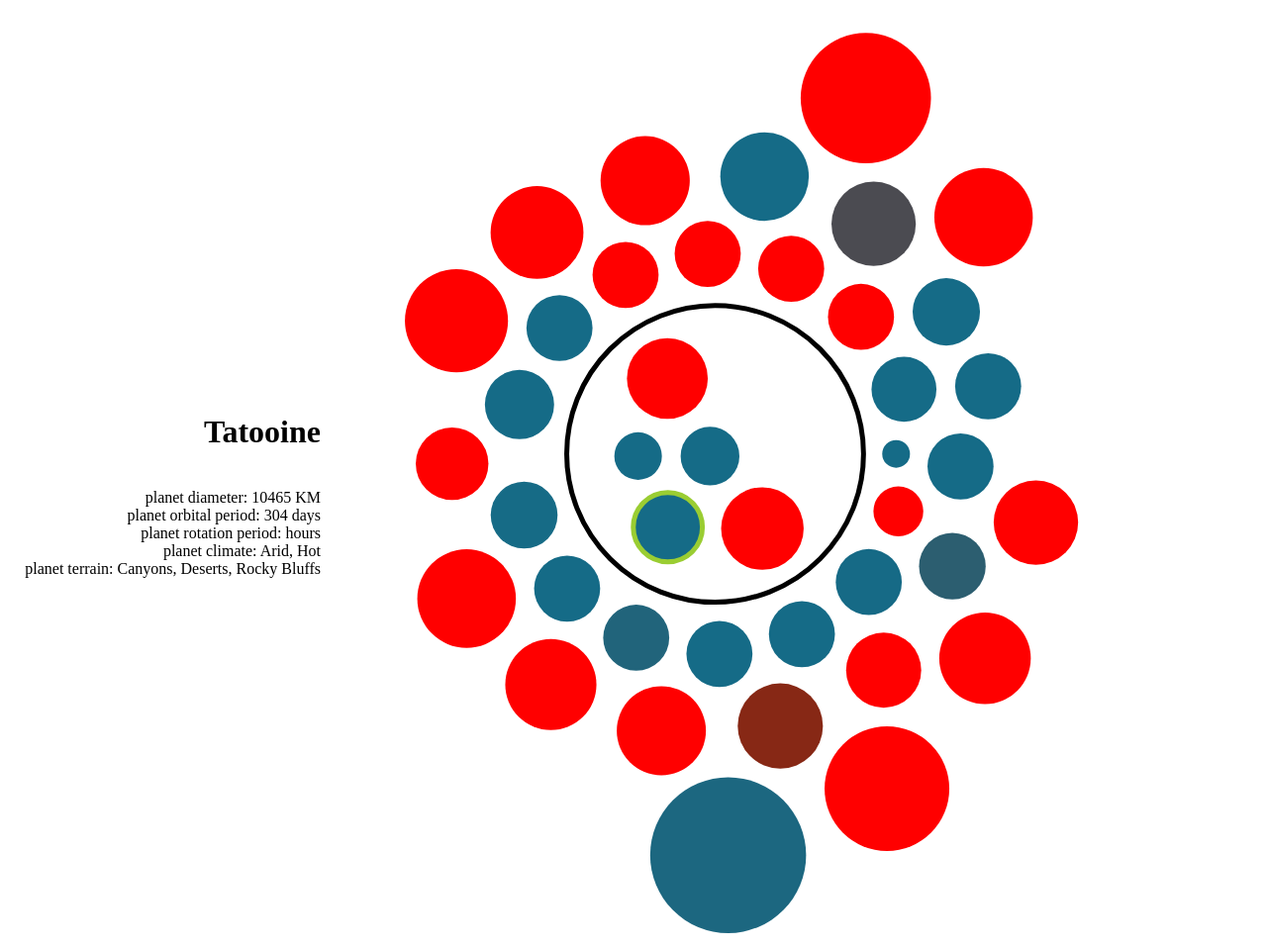
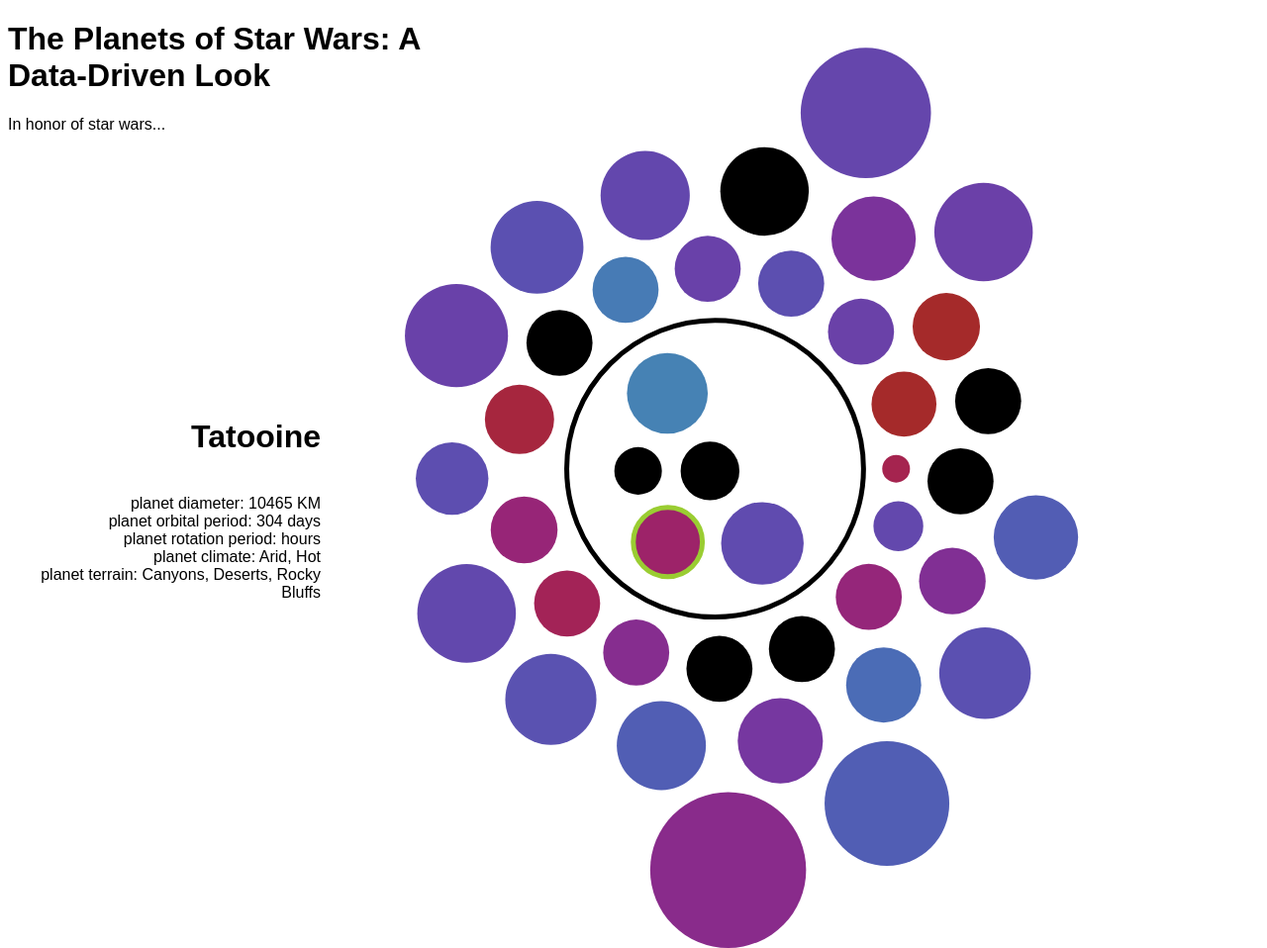
Before and after one commit to blrubenstein/star-wars-planets-data-vis, a website: page index.html in a window 1280 px wide. Shown: the whole page at 99% size. Drawn offline with nearby package versions, Linux system fonts and the light colour scheme.

Commit message:
style and intro

```diff
--- a/index.html
+++ b/index.html
@@ -6,11 +6,20 @@
 
 <style>
 
+body {
+  font-family: sans-serif;
+}
+
 .group {
   fill: none;
 }
 
+#intro {
+  width: 35%;
+}
+
 #container {
+  margin-top: -128px;
   display: flex;
   align-items: center;
 }
@@ -30,6 +39,13 @@
 </style>
 <body>
 
+<div id="intro">
+  <h1>The Planets of Star Wars: A Data-Driven Look</h1>
+  <p>
+   In honor of star wars...
+  </p>
+</div>
+
 <div id="container">
   <div id="info">
   </div>
@@ -43,10 +59,9 @@
 
 <script>
 
-var dat;
-
-var color = d3.scaleLinear()
-  .range(["#156b87", "#872815"]);
+var color = d3.scaleLog()
+  .range(["brown", "steelblue"])
+  .interpolate(d3.interpolateCubehelix.gamma(3));
 
 var size = 960;
 
@@ -59,11 +74,10 @@
   .attr("height", size);
 
 d3.csv("swplanets.csv", type, function(error, data) {
-  dat = data;
   var knownplanets = data.filter(function(d) { return d.known === 1; }),
     outerplanets = data.filter(function(d) { return d.known === 0; });
 
-  color.domain(d3.extent(data, function(d) { return d.population; }));
+  color.domain(d3.extent(data, function(d) { return d.population ? d.population/1000 : 1; }));
 
   var root = d3.hierarchy({children: [{children: knownplanets}].concat(outerplanets)})
     .sum(function(d) { return d.size * d.size; })
@@ -85,7 +99,7 @@
     .classed("planet", function(d) { return !d.children; })
     .filter(function(d) { return d.data; })
     .style("fill", function(d) {
-      return d.data.name ? color(d.data.population) : 'white';
+      return d.data.name ? color(d.data.population/1000) : 'white';
     })
     .style("stroke", function(d) {
       if( d.children )
```
